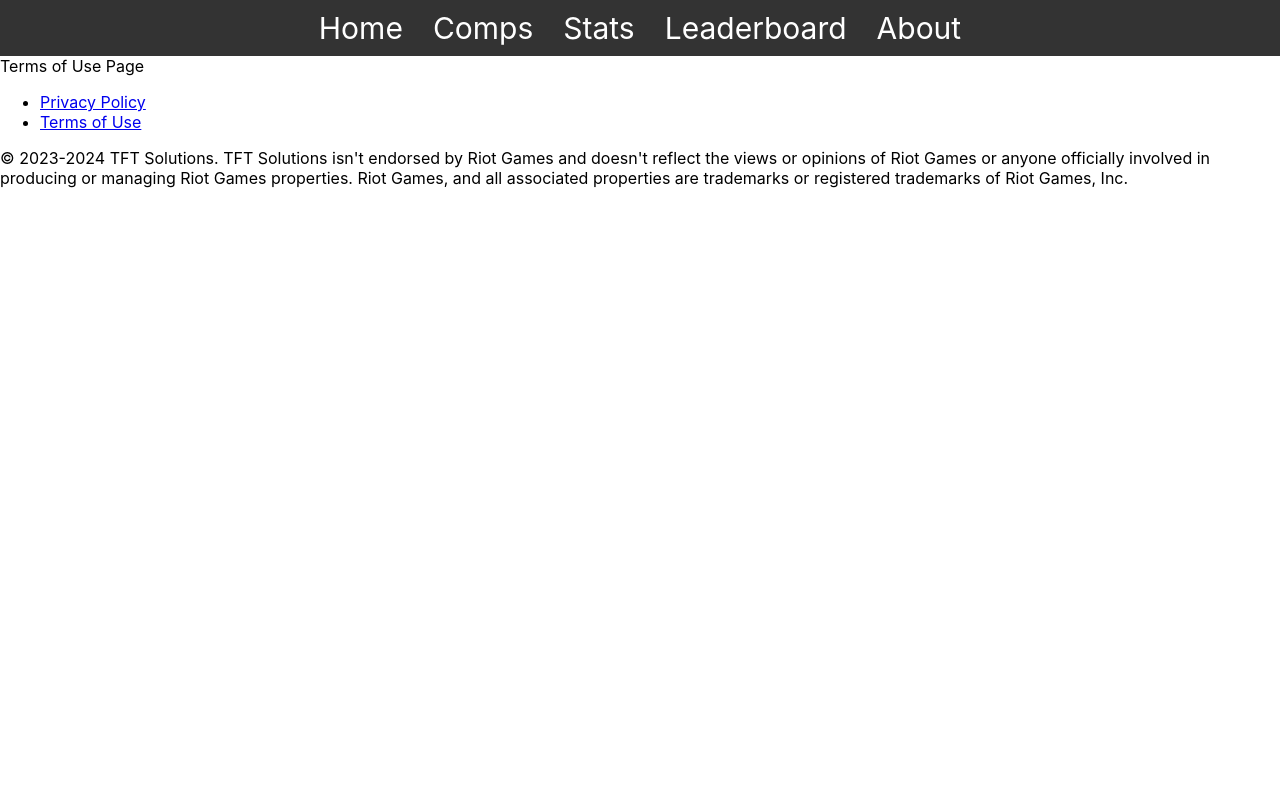
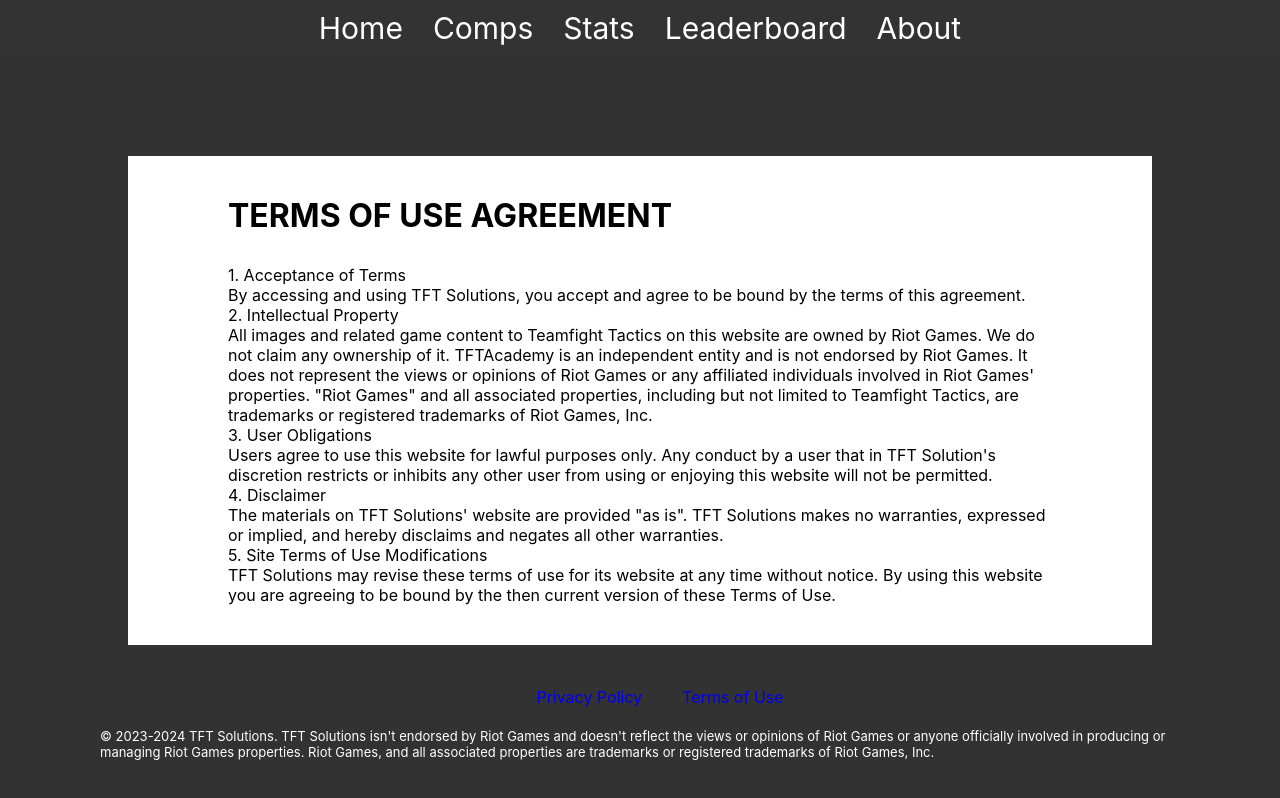
Before and after one commit to Kurtain4774/TFT_Double_Up, a React (Create React App) app in the folder client/: page /policies/terms-of-use in a window 1280 px wide. Built offline with nearby package versions, Linux system fonts and the light colour scheme.

Commit message:
Added Terms of Use Agreement

```diff
--- a/client/src/components/footer/footer.css
+++ b/client/src/components/footer/footer.css
@@ -0,0 +1,30 @@
+.footer, #footer{
+    color: white;
+}
+
+.footer-link{
+    color: white;
+    list-style-type: none;
+    display: inline-block;
+    margin: 5px 20px 5px 20px;
+}
+.footer{
+    position: fixed;
+  left: 0;
+  bottom: 0;
+  width: 100%;
+  color: white;
+  text-align: center;
+}
+
+#footer{
+    font-size: small;
+}
+.footer-nav{
+    text-align: center;
+}
+a:link{ text-decoration: none; }
+a:visited { text-decoration: none; color:white; }
+a:hover { text-decoration: none; color:white; }
+a:focus { text-decoration: none; color:white; }
+a:hover, a:active { text-decoration: none; color:white }
--- a/client/src/components/footer/footer.js
+++ b/client/src/components/footer/footer.js
@@ -4,21 +4,21 @@ import { NavLink } from "react-router-dom";
 
 const Footer = () => {
   return (
-    <footer>
-      <nav>
+    <footer class="footer">
+      <nav className="footer-nav">
         <div>
           <ul>
-            <li>
+            <li className="footer-link">
               <NavLink to="/policies/privacy">Privacy Policy</NavLink>
             </li>
-            <li>
+            <li className="footer-link">
               <NavLink to="/policies/terms-of-use">Terms of Use</NavLink>
             </li>
           </ul>
         </div>
       </nav>
 
-      <p id="copyright">
+      <p id="footer">
         © 2023-2024 TFT Solutions. TFT Solutions isn't endorsed by Riot Games
         and doesn't reflect the views or opinions of Riot Games or anyone
         officially involved in producing or managing Riot Games properties. Riot
--- a/client/src/index.css
+++ b/client/src/index.css
@@ -13,6 +13,8 @@ body {
 html, #root{
   height: 100%;
   width: 100%;
+  background-color: #333232;
+  color: white;
 }
 
 
--- a/client/src/pages/policies/terms_of_use.css
+++ b/client/src/pages/policies/terms_of_use.css
@@ -0,0 +1,29 @@
+@import "../css/pages.css";
+
+h1, p{
+    text-align: left;
+    margin: 0px 100px 0px 100px;
+    color: black;
+}
+
+h1{
+    padding-top: 40px;
+    padding-bottom: 30px;
+    padding-left: 0px;
+}
+
+p{
+    padding-top: 0px;
+    padding-bottom: 40px;
+}
+
+.wrapper{
+    background-color: #333232;
+}
+.terms-of-use-div{
+    margin-left: auto;
+    margin-right: auto;
+    width: 80%;
+    margin-top: 100px;
+    background-color: white;
+}
--- a/client/src/pages/policies/terms_of_use.js
+++ b/client/src/pages/policies/terms_of_use.js
@@ -2,11 +2,36 @@ import React from "react";
 import "./terms_of_use.css";
 
 const TermsOfUsePage = () => {
-    return (
-    <div>
-        Terms of Use Page
+  return (
+    <div className="wrapper">
+      <div className="terms-of-use-div">
+        <h1> TERMS OF USE AGREEMENT</h1>
+        <p>
+          {" "}
+          1. Acceptance of Terms <br /> By accessing and using TFT Solutions,
+          you accept and agree to be bound by the terms of this agreement.{" "}
+          <br /> 2. Intellectual Property <br /> All images and related game
+          content to Teamfight Tactics on this website are owned by Riot Games.
+          We do not claim any ownership of it. TFTAcademy is an independent
+          entity and is not endorsed by Riot Games. It does not represent the
+          views or opinions of Riot Games or any affiliated individuals involved
+          in Riot Games' properties. "Riot Games" and all associated properties,
+          including but not limited to Teamfight Tactics, are trademarks or
+          registered trademarks of Riot Games, Inc. <br /> 3. User Obligations{" "}
+          <br /> Users agree to use this website for lawful purposes only. Any
+          conduct by a user that in TFT Solution's discretion restricts or
+          inhibits any other user from using or enjoying this website will not
+          be permitted. <br /> 4. Disclaimer <br /> The materials on TFT
+          Solutions' website are provided "as is". TFT Solutions makes no
+          warranties, expressed or implied, and hereby disclaims and negates all
+          other warranties. <br /> 5. Site Terms of Use Modifications <br /> TFT
+          Solutions may revise these terms of use for its website at any time
+          without notice. By using this website you are agreeing to be bound by
+          the then current version of these Terms of Use.{" "}
+        </p>
+      </div>
     </div>
-    )
-}
+  );
+};
 
 export default TermsOfUsePage;
```
